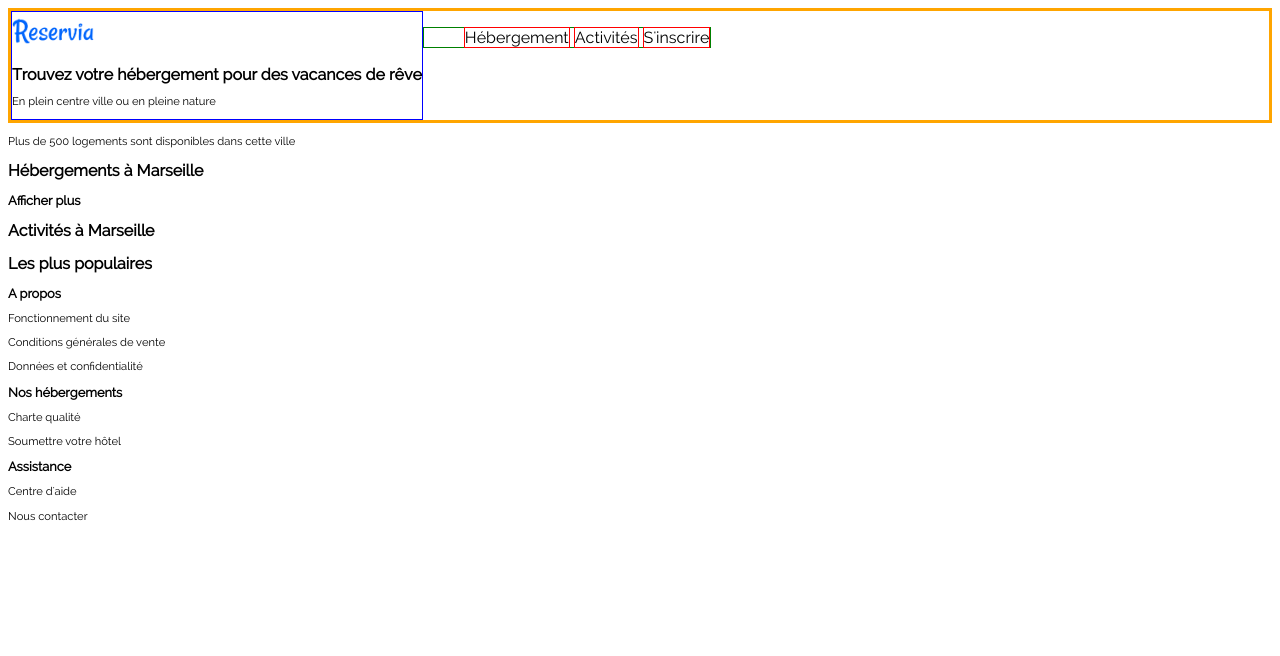
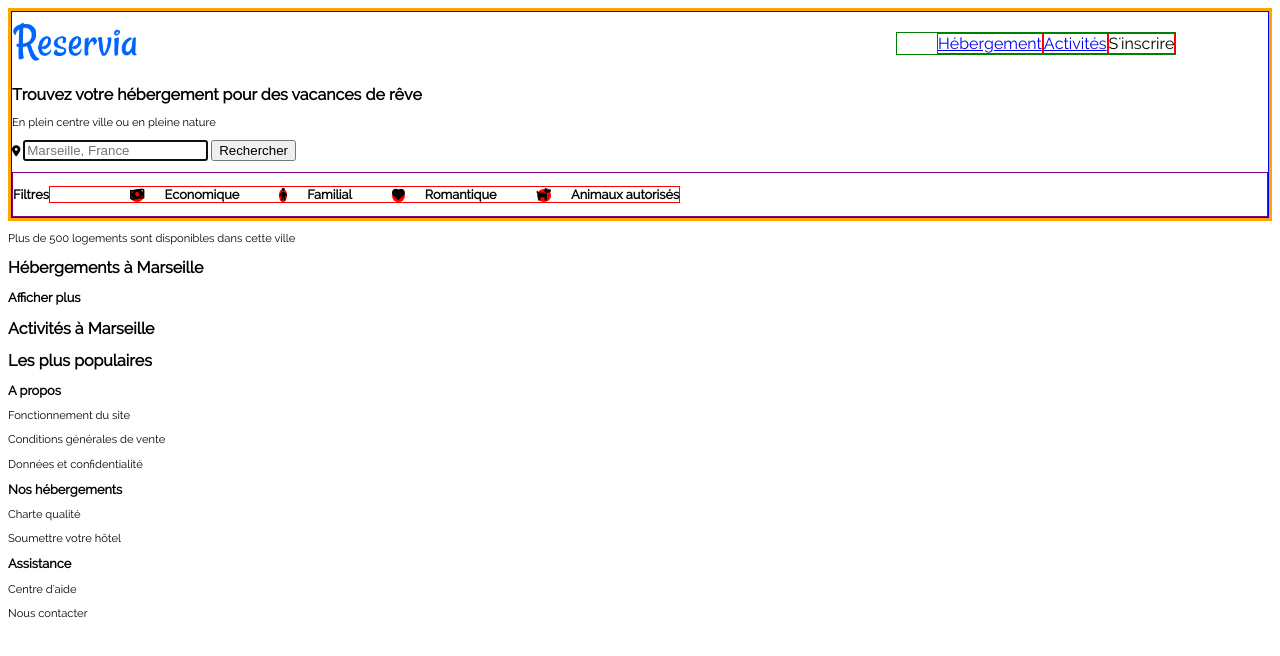
Before and after one commit to FlorenceMARTIN79/MartinFlorence_P2_06042021, a plain HTML site: page Reservia.html in a window 1280 px wide. Drawn offline with Linux system fonts and the light colour scheme.

Commit message:
add new dvt on HTML and CSS for header

```diff
--- a/Reservia.html
+++ b/Reservia.html
@@ -3,6 +3,7 @@
     <head>
         <meta charset="UTF-8">
         <link rel="stylesheet" href="styleReservia.css" />
+        <script src="https://kit.fontawesome.com/6159a4f72a.js" crossorigin="anonymous"></script>
         <title>Rerservia.com Planifiez vos vacances de rêve</title>
     </head>
 
@@ -11,11 +12,27 @@
                 <img src="images/logo/Reservia.png" alt="logo_Reservia" id="logo_reservia">
             <h1>Trouvez votre hébergement pour des vacances de rêve</h1>
             <p>En plein centre ville ou en pleine nature</p>
+
+            <form method="form" action="page_fictive.php">
+                <p class="recherche">
+                    <label for="lieu"><i class="fas fa-map-marker-alt"></i></label>
+                        <input type="search" name="lieu" id="lieu" placeholder="Marseille, France"autofocus/>
+                    <input type="submit" value="Rechercher" />
+                    </p>
+            </form>
+            <div class="filtres">
+                <p>Filtres</p>
+                <ul class="bouton_filtres">
+                    <li><i class="fas fa-money-bill-wave"></i>Economique</li>
+                    <li><i class="fas fa-child"></i>Familial</li>
+                    <li><i class="fas fa-heart"></i>Romantique</li>
+                    <li><i class="fas fa-dog"></i>Animaux autorisés</li>
+                </ul>
             </div>
             <nav id="navigation">
                 <ul>
-                    <li>Hébergement</li>
-                    <li>Activités</li>
+                    <li><a href="#ancre_hebergement">Hébergement</a></li>
+                    <li><a href="#ancre_activite">Activités</a></li>
                     <li>S'inscrire</li>
                 </ul>
             </nav>
@@ -25,12 +42,12 @@
             <p>Plus de 500 logements sont disponibles dans cette ville</p>
 
             <article id="HebergementsMarseille">
-                <h1>Hébergements à Marseille</h1>
+                <h1 id="ancre_hebergement">Hébergements à Marseille</h1>
                 <h2>Afficher plus</h2>
             </article>
 
             <article id="ActivitesMarseille">
-                <h1>Activités à Marseille</h1>
+                <h1 id="ancre_activite">Activités à Marseille</h1>
             </article>
 
             <aside>
--- a/styleReservia.css
+++ b/styleReservia.css
@@ -6,18 +6,6 @@
          url('Fonts/ralewayregularwebfont.woff') format('woff'),
          url('Fonts/ralewayregularwebfont.ttf') format('truetype'),
          url('Fonts/ralewayregularwebfont.svg#ralewayregular') format('svg');
-    font-weight: normal;
-    font-style: normal;
-}
-
-@font-face {
-    font-family: 'font_awesome_5_freesolid';
-    src: url('Fonts/font_awesome_5_freesolid900webfont.eot');
-    src: url('Fonts/font_awesome_5_freesolid900webfont.eot?#iefix') format('embedded-opentype'),
-         url('Fonts/font_awesome_5_freesolid900webfont.woff2') format('woff2'),
-         url('Fonts/font_awesome_5_freesolid900webfont.woff') format('woff'),
-         url('Fonts/font_awesome_5_freesolid900webfont.ttf') format('truetype'),
-         url('Fonts/font_awesome_5_freesolid900webfont.svg#font_awesome_5_freesolid') format('svg');
     font-weight: normal;
     font-style: normal;
 }
@@ -44,33 +32,83 @@ p
     font-size: 0.7em;
 }
 
+ul{
+    list-style-type: none;
+}
+
 header
 {
     display: flex;
     flex-direction: row;
-    height: 200%;
+    height: 300%;
     border: 3px orange solid;
 }
 
 #navigation ul
 {
+    display: flex;
+    position: absolute;
+    top: 2%; left: 70%;
+    flex-direction: row;
+    align-items: stretch;
     border: 1px green solid;
 }
 
 #navigation li
 {
-    display: inline;
-    list-style-type: none;
     border: 1px red solid;
 }
 
 #logo_reservia
 {
-    width: 20%;
+    width: 10%;
 }
 
 #entete
 {
     align-self: flex-end;
     border: 1px blue solid;
+    width: 200%;
 }
+
+.filtres
+{
+    display: flex;
+    align-items: center;
+    border: 1px purple solid;
+}
+
+.filtres p
+{
+    font-weight: bold;
+    font-size: 0.8em;
+}
+
+.bouton_filtres
+{
+    display: flex;
+    flex-direction: row;
+    align-items: center;
+    font-size: 0.8em;
+    font-weight: bold;
+    border: 1px red solid;
+}
+
+.bouton_filtres li
+{
+    margin-left: 40px;
+}
+
+.bouton_filtres li:hover
+{
+    background: rgb(31, 133, 222);
+    color: white;
+    font-weight: bold;
+}
+
+.filtres i
+{
+    margin-right: 20px;
+    background-color: red ;
+    border-radius: 50%;
+}
```
